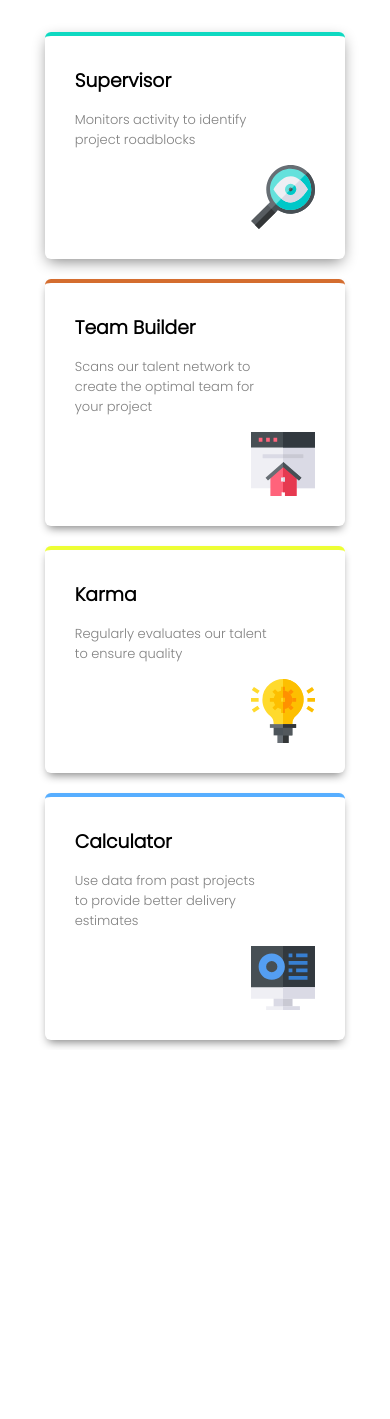
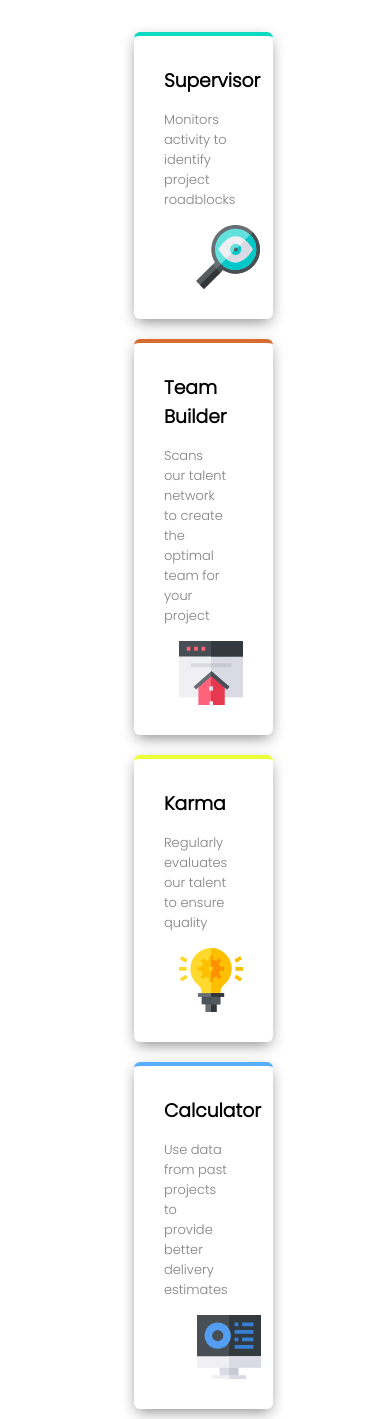
Before and after one commit to Ezequieldas/css_scss, a plain HTML site: page index.html in a window 390 px wide. Shown: the part 265-1684 px from the top of the page. Before the commit the page ends 1315 px from the top, so only its background shows below. Drawn offline with Linux system fonts and the light colour scheme.

Commit message:
add sass

```diff
--- /dev/null
+++ b/_anidacion.scss
@@ -0,0 +1,13 @@
+//anidacion
+
+.main__container {
+    .div__left, .div__center, .div__right {
+        width: 33%;
+    }
+
+    .div__boxleft, .div__boxright, .div__boxcenter {
+        width: 65%;
+        padding: 30px;
+        border-radius: 6px;
+    }
+}
--- a/index.html
+++ b/index.html
@@ -10,7 +10,7 @@
 <link rel="preconnect" href="https://fonts.googleapis.com">
 <link rel="preconnect" href="https://fonts.gstatic.com" crossorigin>
 <link href="https://fonts.googleapis.com/css2?family=Poppins:wght@100;300&display=swap" rel="stylesheet">
-    <title>Challenge 5 - Ezequiel Das</title>
+    <title>Desafío SASS - Ezequiel Das</title>
   </head>
   <body>
 
--- /dev/null
+++ b/style.scss
@@ -0,0 +1,171 @@
+//use anidacion
+@use 'anidacion';
+
+//variables
+$box-shadow: 0px 5px 15px -3px gray;
+$color-div: gray;
+
+
+//mixin
+@mixin genericBox () {
+    display: flex;
+    flex-flow: column wrap;
+    gap: 15px;
+    justify-content: center;
+    box-shadow: $box-shadow;
+}
+
+@mixin genericFlex (){
+    display: flex;
+    flex-flow: column wrap;
+}
+
+* {
+    margin: 0px;
+    padding: 0px;
+    font-family: 'Poppins', sans-serif;
+    color: #000000;
+    margin-block-start: 0px;
+    margin-block-end: 0px;
+}
+
+.header {
+    display: flex;
+    flex-flow: column wrap;
+    align-items: center;
+    margin-top: 20px;
+    padding: 25px 0 25px 0;
+}
+
+.header__p {
+    display: flex;
+    width: 35em;
+    text-align: center;
+    margin-top: 20px;
+    color: $color-div;
+}
+
+.header__h1 {
+    font-weight: lighter;
+}
+
+.header__h2 {
+    font-size: 30px;
+}
+
+.main__p {
+    width: 80%;
+}
+
+.main__container {
+    padding: 10px;
+    display: flex;
+    flex-flow: row wrap;
+    justify-content: center;
+    align-items: center;
+}
+
+.div__center {
+    @include genericFlex ();
+    align-items: center;
+    gap: 30px;
+}
+
+.div__left {
+    @include genericFlex ();
+    align-content: flex-end;
+    justify-content: center;
+}
+
+.div__right {
+    @include genericFlex ();
+    justify-content: center;
+}
+
+.div__boxcenter {
+    @include genericFlex ();
+    gap: 15px;
+}
+
+.divbox--img {
+    display: flex;
+    justify-content: right;
+}
+
+.div__boxleft {
+    @include genericBox();
+    border-top: 4px outset #0ed9c1;
+}
+
+.div__boxright {
+    @include genericBox();
+    border-top: 4px outset #57AEFF;
+}
+
+.div__boxcenter--orange {
+    border-top: 4px outset #D46D2F;
+    border-radius: 6px;
+    box-shadow: $box-shadow;
+}
+
+.div__boxcenter--yellow {
+    border-top: 4px outset #ebfe18e0;
+    border-radius: 6px;
+    box-shadow: $box-shadow;
+}
+
+.div__boxcenter p {
+    font-size: small;
+    color: $color-div;
+}
+
+.div__boxleft p {
+    font-size: small;
+    color: $color-div;
+}
+
+.div__boxright p {
+    font-size: small;
+    color: $color-div;
+}
+
+@media screen and (max-width: 1024px){
+
+    h1, h2 {
+		font-size: 2.3rem;
+	}
+
+    .header {
+        display: flex;
+        margin-top: 10px;
+    }
+
+	.main__container {
+        display: flex;
+        flex-direction: column;
+        margin: 0;
+        gap: 20px;
+	}
+
+    .div__center {
+        display: flex;
+        flex-flow: column wrap;
+        align-items: center;
+        gap: 20px;
+        width: 100%;
+	}
+
+    .div__left {
+        display: flex;
+        gap: 0px;
+        width: 100%;
+        align-content: space-around;
+	}
+
+    .div__right {
+        display: flex;
+        gap: 0px;
+        width: 100%;
+        align-content: space-around;
+	}
+}
```
Also changed, not shown: style.css, 1 other file. Lines whose indentation alone changed are shown as unchanged.
